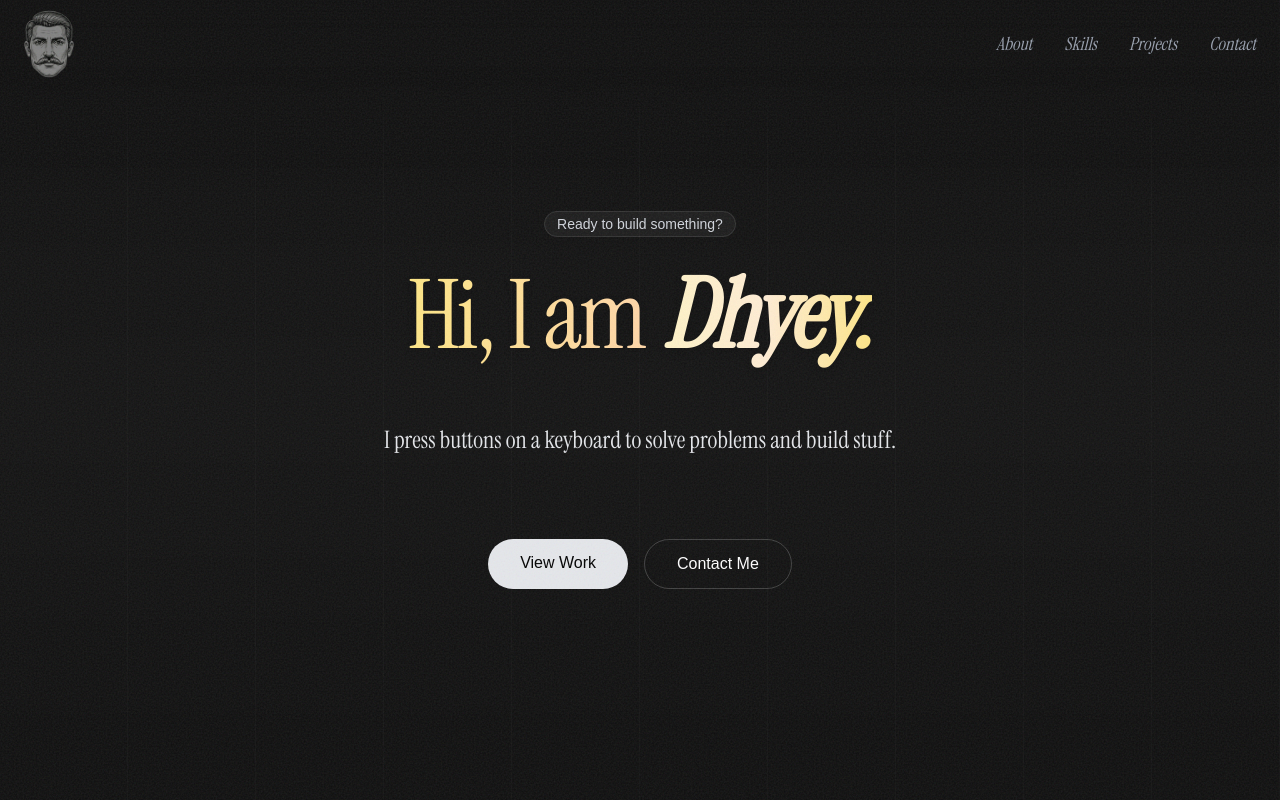
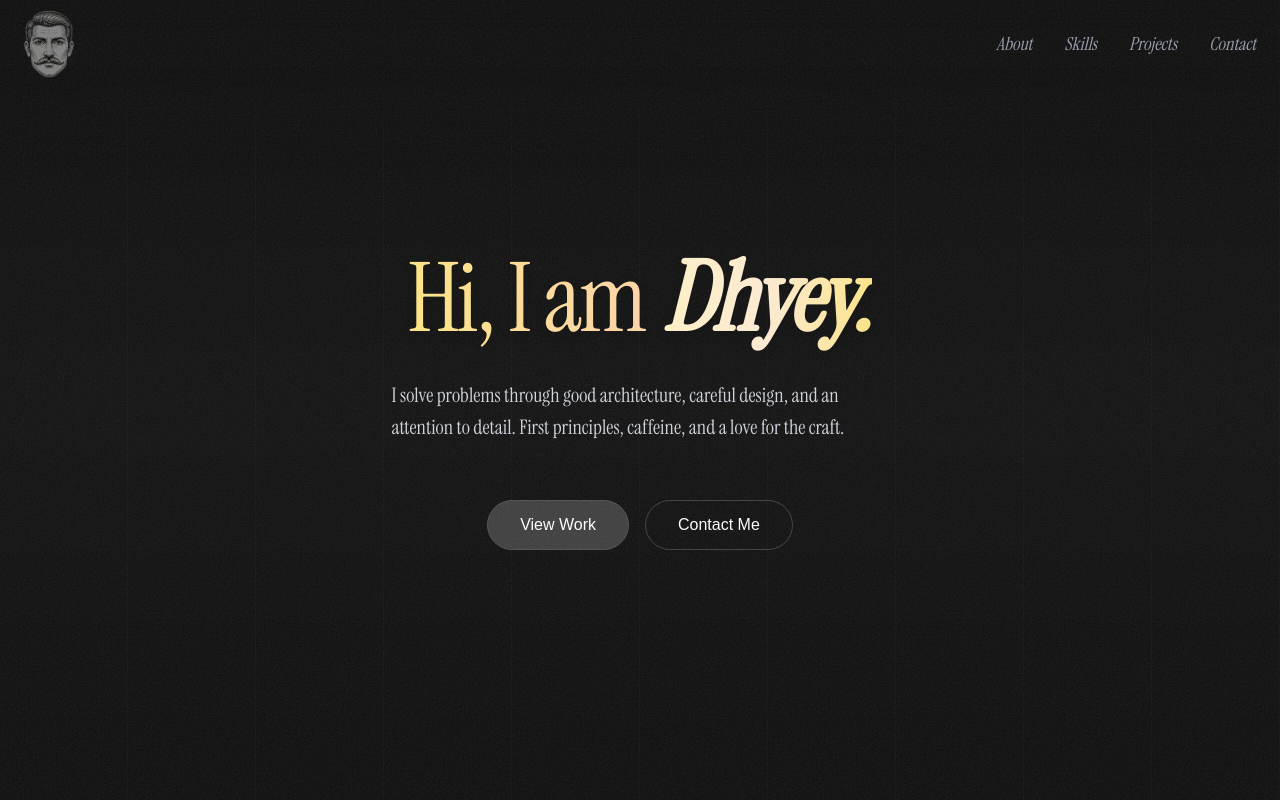
Before and after one commit to DhyeyDesai/dhyey-portfolio, a Next.js app: page / in a window 1280 px wide. Shown: the top 800 px of the page. Built offline with nearby package versions, Linux system fonts and the light colour scheme; a web font is replaced by a local one.

Commit message:
change hero section design and bio

```diff
--- a/components/Hero.tsx
+++ b/components/Hero.tsx
@@ -35,7 +35,7 @@ export default function Hero() {
       <SlatBackground />
 
       <div className="z-10 flex flex-col items-center justify-center text-center px-4 max-w-5xl transform-style-3d">
-        <motion.div
+        {/* <motion.div
           initial={{ opacity: 0, y: 20 }}
           animate={{ opacity: 1, y: 0 }}
           transition={{ duration: 0.8, ease: "easeOut" }}
@@ -44,7 +44,7 @@ export default function Hero() {
           <span className="px-3 py-1 rounded-full border border-white/10 bg-white/5 text-sm text-gray-300 backdrop-blur-sm">
             Ready to build something?
           </span>
-        </motion.div>
+        </motion.div> */}
 
         <motion.h1
           // style={{ x: textX, y: textY }}
@@ -77,9 +77,11 @@ export default function Hero() {
           transition={{ duration: 0.8, delay: 0.4, ease: "easeOut" }}
           className="perspective-1000"
         >
-          <div className="p-8 group transition-colors">
-            <p className="text-xl md:text-2xl text-gray-200 max-w-2xl leading-relaxed font-medium font-serif">
-              I press buttons on a keyboard to solve problems and build stuff.
+          <div className="p-2 group transition-colors">
+            <p className="text-lg text-left md:text-xl text-gray-300 max-w-[54ch] leading-relaxed font-medium font-serif word-spacing: 1px text-justify">
+              I solve problems through good architecture, careful design, and an
+              attention to detail. First principles, caffeine, and a love for
+              the craft.
             </p>
           </div>
         </motion.div>
@@ -92,13 +94,13 @@ export default function Hero() {
         >
           <a
             href="#projects"
-            className="px-8 py-3 rounded-full bg-gray-200 text-black font-medium hover:bg-gray-300 transition-colors"
+            className="px-8 py-3 rounded-full bg-neutral-700 text-white font-medium border border-neutral-600 hover:border-primary/50 hover:bg-neutral-600 transition-colors"
           >
             View Work
           </a>
           <a
             href="#contact"
-            className="px-8 py-3 rounded-full border border-white/20 text-white font-medium hover:bg-white/10 transition-colors backdrop-blur-sm"
+            className="px-8 py-3 rounded-full border border-white/20 text-white font-medium hover:border-primary/40 hover:bg-primary/10 transition-colors backdrop-blur-sm"
           >
             Contact Me
           </a>
```
